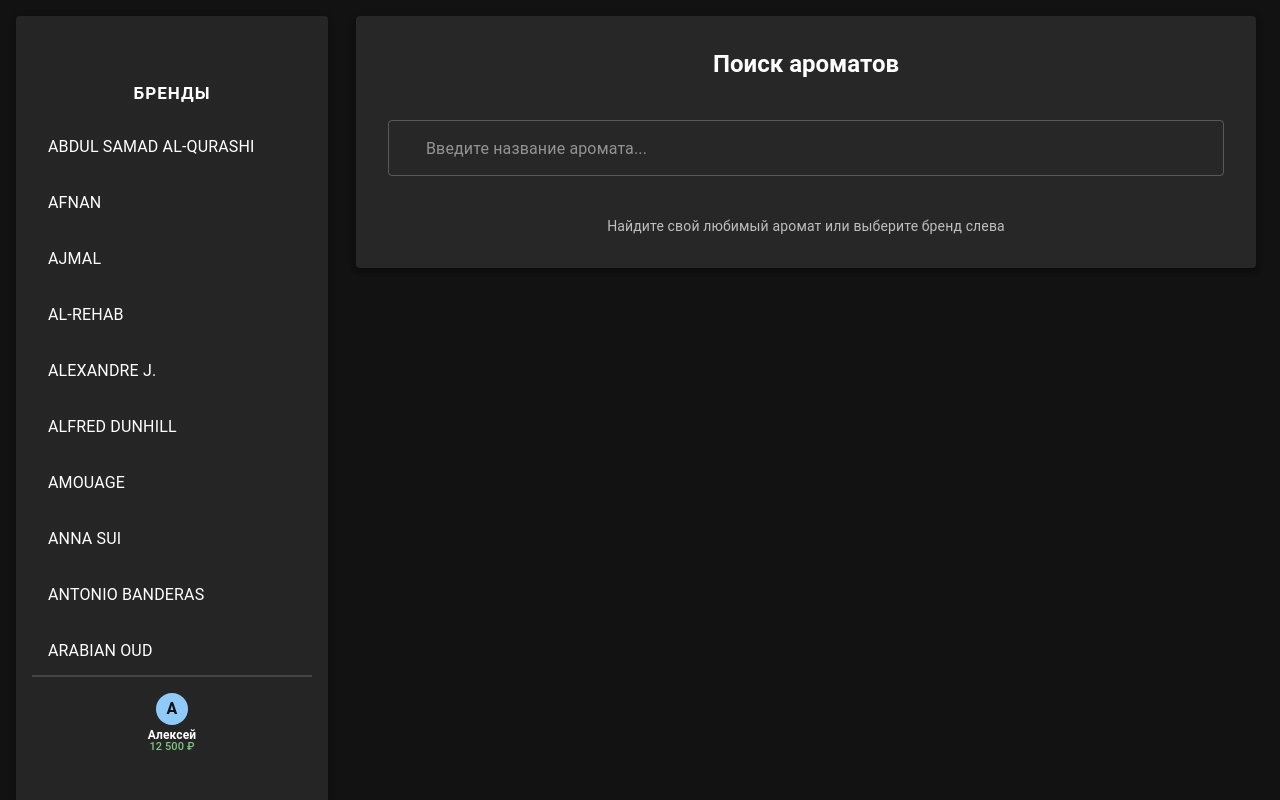
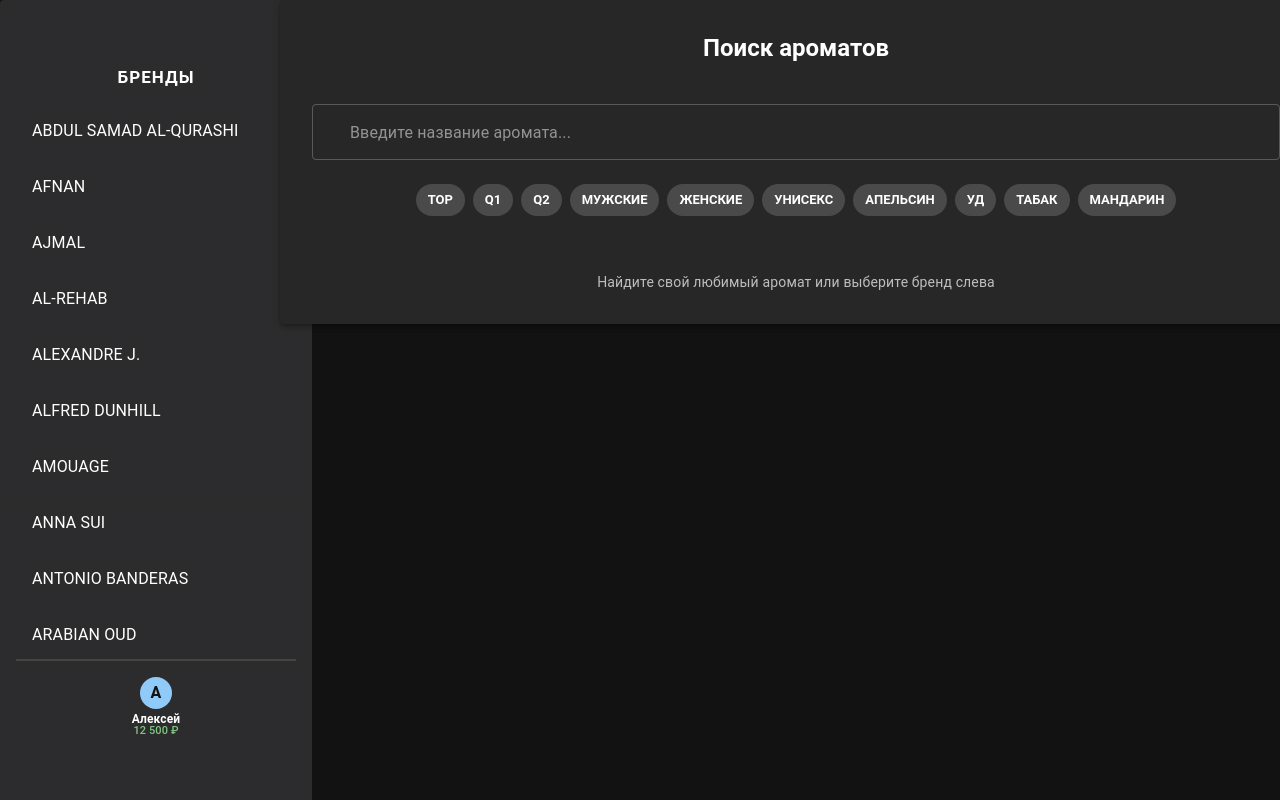
Before and after one commit to noreal001/test03, a React (Create React App) app: page / in a window 1280 px wide. Built offline with nearby package versions, Linux system fonts and the light colour scheme; some icons are missing.

Commit message:
UI: объединено меню и панель, убраны отступы, меню темнее

```diff
--- a/src/App.tsx
+++ b/src/App.tsx
@@ -99,12 +99,27 @@
     setBrandsMenuOpen((prev) => !prev);
   };
 
+  // 1. Кастомный слайдер объёма для карточки аромата:
+  const volumeMarks = [30, 50, 500, 1000];
+
+  // 2. Фильтры в поиске:
+  const [activeFilters, setActiveFilters] = useState<string[]>([]);
+  const filterOptions = [
+    'TOP', 'Q1', 'Q2', 'МУЖСКИЕ', 'ЖЕНСКИЕ', 'УНИСЕКС',
+    'АПЕЛЬСИН', 'УД', 'ТАБАК', 'МАНДАРИН',
+  ];
+  const handleFilterClick = (filter: string) => {
+    setActiveFilters((prev) => prev.includes(filter)
+      ? prev.filter(f => f !== filter)
+      : [...prev, filter]);
+  };
+
   return (
-    <Box sx={{ minHeight: '100vh', height: '90vh', overflow: 'hidden', bgcolor: 'background.default', color: 'text.primary', display: 'flex', flexDirection: 'column' }}>
-      <Box sx={{ flex: 1, display: 'flex', flexDirection: isMobile ? 'column' : 'row', p: isMobile ? 0 : 2 }}>
+    <Box sx={{ minHeight: '100vh', height: '90vh', overflow: 'hidden', bgcolor: 'background.paper', color: 'text.primary', display: 'flex', flexDirection: 'column' }}>
+      <Box sx={{ flex: 1, display: 'flex', flexDirection: isMobile ? 'column' : 'row', p: 0 }}>
         {/* Меню брендов слева */}
         {brandsMenuOpen && (
-          <Paper elevation={3} sx={{ width: { xs: '100%', sm: 220, md: 280 }, minWidth: isMobile ? '100%' : 220, bgcolor: 'background.paper', p: 2, mr: { sm: 2.5, md: 2.5 }, mb: isMobile ? 2 : 0, flexShrink: 0, display: 'flex', flexDirection: 'column', alignItems: 'flex-start', position: 'relative', height: '100vh', justifyContent: 'flex-start' }}>
+          <Paper elevation={3} sx={{ width: { xs: '100%', sm: 220, md: 280 }, minWidth: isMobile ? '100%' : 220, bgcolor: '#19191b', p: 2, mr: 0, mb: isMobile ? 2 : 0, flexShrink: 0, display: 'flex', flexDirection: 'column', alignItems: 'flex-start', position: 'relative', height: '100vh', justifyContent: 'flex-start', borderTopRightRadius: 0, borderBottomRightRadius: 0 }}>
             {/* Кнопка сворачивания меню */}
             <Box sx={{ display: 'flex', flexDirection: 'row', alignItems: 'center', width: '100%', mb: 1 }}>
               <IconButton onClick={handleToggleBrandsMenu} sx={{ mr: 1 }}>
@@ -152,8 +167,8 @@
             </IconButton>
           </Box>
         )}
-        {/* Центральная панель (ароматы) — padding слева и справа, высота 100vh, приклеено к верху: */}
-        <Box sx={{ flex: 1, display: 'flex', flexDirection: 'column', alignItems: 'center', justifyContent: 'flex-start', minWidth: 0, height: '100vh', position: 'sticky', top: 0, bgcolor: 'background.default', zIndex: 1, px: { xs: 1, sm: 3, md: 5 } }}>
+        {/* Центральная панель (ароматы) */}
+        <Box sx={{ flex: 1, display: 'flex', flexDirection: 'column', alignItems: 'center', justifyContent: 'flex-start', minWidth: 0, height: '100vh', position: 'sticky', top: 0, bgcolor: 'background.paper', zIndex: 1, px: 0, borderTopLeftRadius: 0, borderBottomLeftRadius: 0 }}>
           {selectedIndex === null ? (
             <Paper elevation={4} sx={{ width: '100%', p: 4, display: 'flex', flexDirection: 'column', alignItems: 'center', gap: 3 }}>
               <Typography variant="h5" sx={{ fontWeight: 'bold', mb: 2 }}>
@@ -173,6 +188,18 @@
                   ),
                 }}
               />
+              <Stack direction="row" spacing={1} sx={{ flexWrap: 'wrap', mb: 2 }}>
+                {filterOptions.map(option => (
+                  <Chip
+                    key={option}
+                    label={option}
+                    clickable
+                    color={activeFilters.includes(option) ? 'primary' : 'default'}
+                    onClick={() => handleFilterClick(option)}
+                    sx={{ fontWeight: 600 }}
+                  />
+                ))}
+              </Stack>
               <Typography variant="body2" color="text.secondary" sx={{ mt: 2 }}>
                 Найдите свой любимый аромат или выберите бренд слева
               </Typography>
@@ -198,7 +225,7 @@
                       <Paper
                         key={aroma}
                         elevation={2}
-                        sx={{ flex: '1 1 180px', minWidth: 180, maxWidth: 220, height: 260, display: 'flex', flexDirection: 'column', alignItems: 'center', justifyContent: 'flex-start', bgcolor: 'background.default', transition: 'background 0.2s', '&:hover': { bgcolor: 'action.hover' }, p: 1.5, position: 'relative' }}
+                        sx={{ flex: '1 1 200px', minWidth: 200, maxWidth: 250, height: 300, display: 'flex', flexDirection: 'column', alignItems: 'center', justifyContent: 'flex-start', bgcolor: 'background.default', transition: 'background 0.2s', '&:hover': { bgcolor: 'action.hover' }, p: 1.5, position: 'relative' }}
                       >
                         {/* Верхняя часть: иконка-плейсхолдер */}
                         <Box sx={{ width: 36, height: 36, mb: 1, display: 'flex', alignItems: 'center', justifyContent: 'center' }}>
@@ -206,21 +233,23 @@
                         </Box>
                         {/* Название */}
                         <Typography variant="body2" align="center" sx={{ fontWeight: 600, mb: 0.5, fontSize: 15 }}>{aroma}</Typography>
-                        {/* Вся информация внизу карточки */}
+                        {/* Вся информация */}
                         <Box sx={{ width: '100%', mt: 'auto', display: 'flex', flexDirection: 'column', alignItems: 'flex-start' }}>
                           <Stack direction="row" spacing={0.5} sx={{ mb: 0.5 }}>
                             <Chip label={`Качество: ${aromaInfo.quality}`} size="small" color="primary" sx={{ fontSize: 11 }} />
                             <Chip label={`Фабрика: ${aromaInfo.factory}`} size="small" sx={{ fontSize: 11 }} />
                           </Stack>
-                          {/* Кастомный слайдер для объёмов */}
-                          <Box sx={{ width: '100%', mb: 0.5, px: 0.5 }}>
-                            <Box sx={{ position: 'relative', height: 60, display: 'flex', alignItems: 'center', justifyContent: 'center', userSelect: 'none' }}>
-                              {/* Насечки (деления) — компактные кликабельные точки с подписями */}
+                          <Typography variant="subtitle2" color="text.secondary" sx={{ fontWeight: 500 }}>
+                            {aromaInfo.price}
+                          </Typography>
+                        </Box>
+                        {/* Кастомный слайдер для объёмов — строго в самом низу карточки */}
+                        <Box sx={{ width: '100%', px: 0.5, position: 'relative', minHeight: 50, mt: 1 }}>
                           <Box sx={{ position: 'absolute', left: 0, right: 0, top: 0, height: 32, display: 'flex', alignItems: 'flex-end', justifyContent: 'space-between', zIndex: 2 }}>
-                                {aromaInfo.volumes.map((v, idx) => (
+                            {volumeMarks.map((v, idx) => (
                               <Box key={v} sx={{ display: 'flex', flexDirection: 'column', alignItems: 'center', cursor: 'pointer', minWidth: 28 }} onClick={() => handleVolumeSlider(aroma, idx)}>
-                                    <Box sx={{ width: 14, height: 14, borderRadius: '50%', bgcolor: idx === volumeIdx ? 'success.main' : 'grey.700', border: idx === volumeIdx ? '2px solid #fff' : '2px solid #b9fbc0', mb: 0.3, transition: 'background 0.3s, border 0.3s' }} />
-                                    <Typography variant="caption" sx={{ color: idx === volumeIdx ? 'success.main' : 'text.secondary', fontWeight: idx === volumeIdx ? 700 : 400, transition: 'color 0.3s', mt: 0.2, fontSize: 11 }}>{v}</Typography>
+                                <Box sx={{ width: 12, height: 12, borderRadius: '50%', bgcolor: idx === volumeIdx ? 'success.main' : 'grey.700', border: idx === volumeIdx ? '2px solid #fff' : '2px solid #b9fbc0', mb: 0.3, transition: 'background 0.3s, border 0.3s' }} />
+                                <Typography variant="caption" sx={{ color: idx === volumeIdx ? 'success.main' : 'text.secondary', fontWeight: idx === volumeIdx ? 700 : 400, transition: 'color 0.3s', mt: 0.2, fontSize: 10 }}>{v}</Typography>
                               </Box>
                             ))}
                           </Box>
@@ -242,11 +271,6 @@
                             </Box>
                           </Box>
                         </Box>
-                          </Box>
-                          <Typography variant="subtitle2" color="text.secondary" sx={{ fontWeight: 500 }}>
-                            {aromaInfo.price}
-                          </Typography>
-                        </Box>
                       </Paper>
                     );
                   })}
```
Lines whose indentation alone changed are shown as unchanged.
